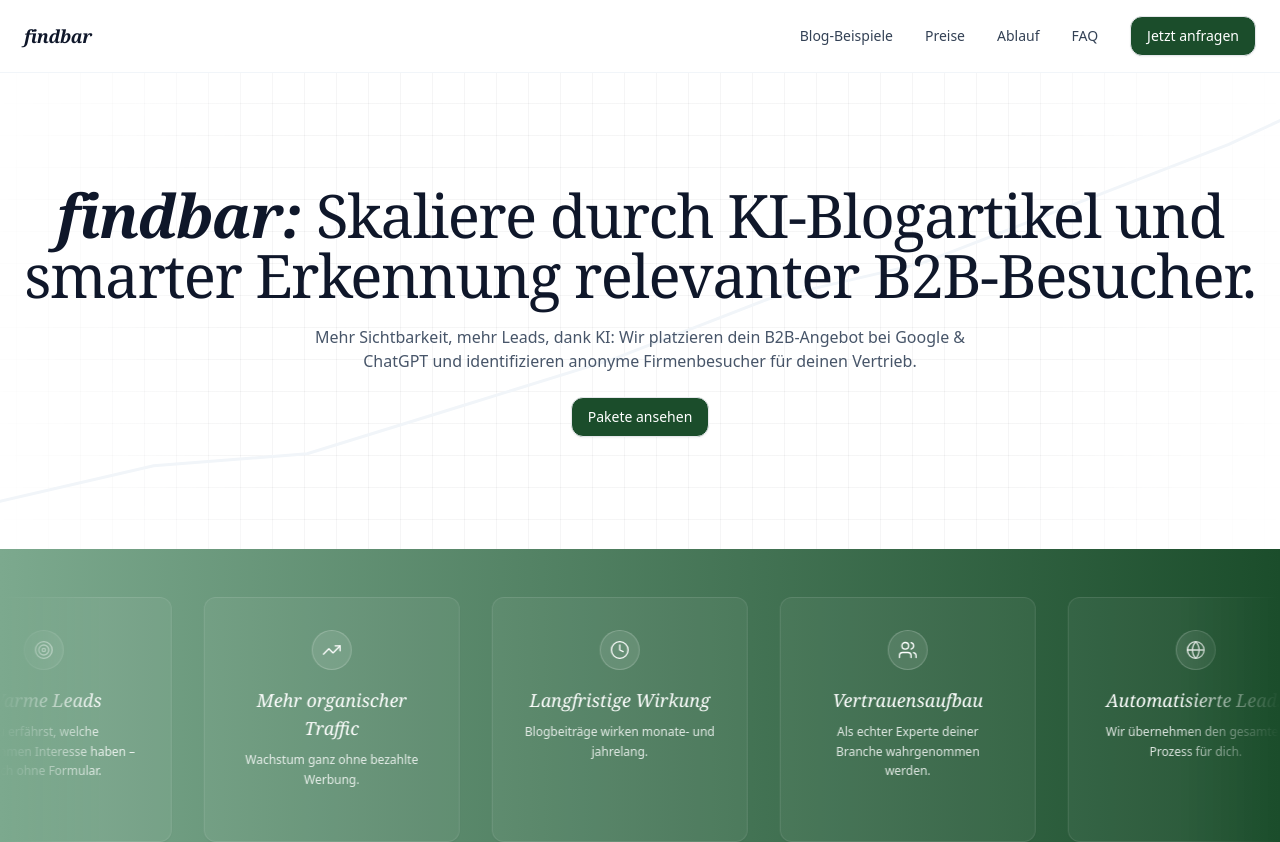
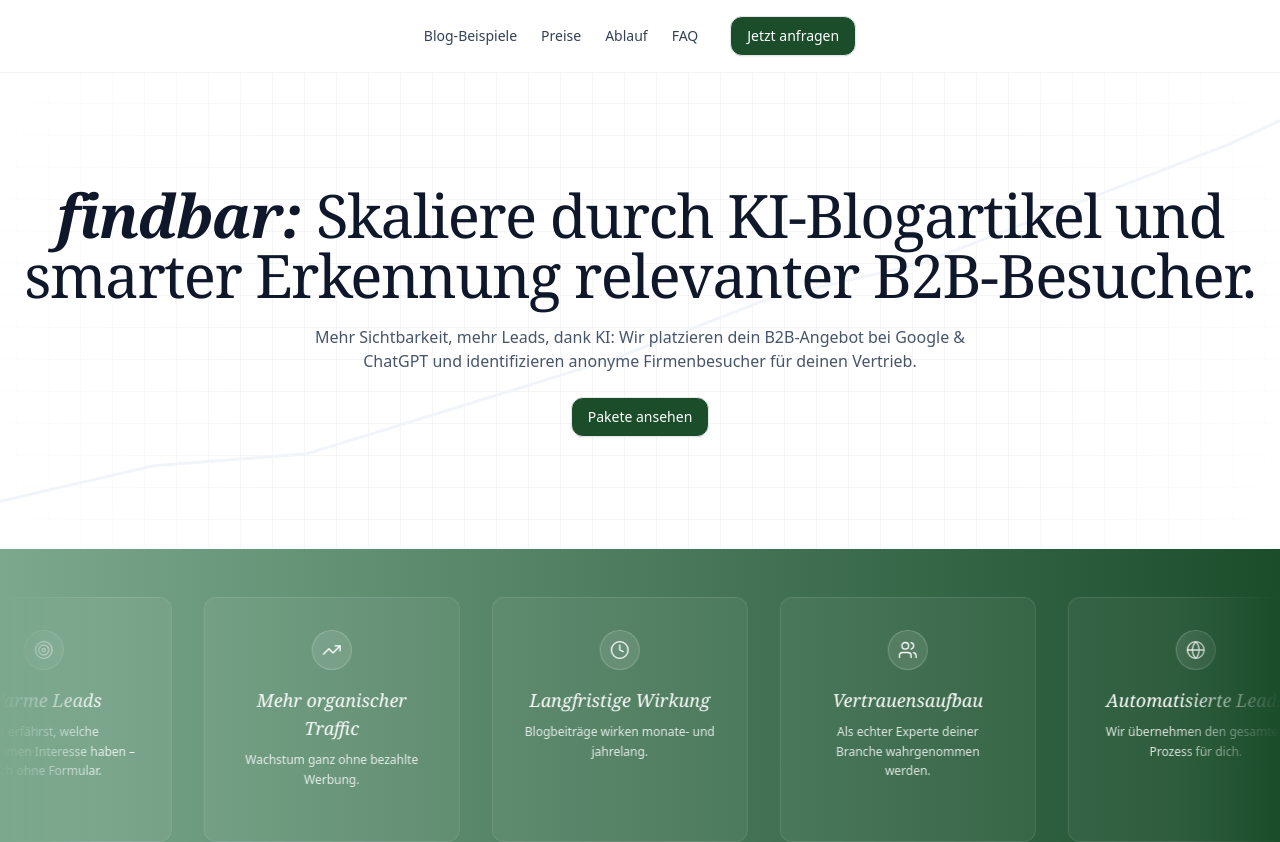
Before and after one commit to lennartnm/findbar_website, a Next.js app: page / in a window 1280 px wide. Shown: the top 842 px of the page. Built offline with nearby package versions, Linux system fonts and the light colour scheme.

Commit message:
Update page.tsx

```diff
--- a/src/app/page.tsx
+++ b/src/app/page.tsx
@@ -131,109 +131,35 @@
   );
 }
 
-/* --------------------------- Header (mit Mobile-Hamburger) --------------------------- */
+/* --------------------------- Header (nur Desktop) --------------------------- */
 function Header() {
-  const [open, setOpen] = React.useState(false);
-
-  React.useEffect(() => {
-    function onKey(e: KeyboardEvent) {
-      if (e.key === "Escape") setOpen(false);
-    }
-    window.addEventListener("keydown", onKey);
-    return () => window.removeEventListener("keydown", onKey);
-  }, []);
-
-  const navItems = [
-    { href: "#blog", label: "Blog-Beispiele" },
-    { href: "#preise", label: "Preise" },
-    { href: "#ablauf", label: "Ablauf" },
-    { href: "#faq", label: "FAQ" },
-  ];
-
   return (
-    <header className="sticky top-0 z-40 border-b border-slate-100 bg-white/90 backdrop-blur supports-[backdrop-filter]:bg-white/60">
-      <div className="mx-auto flex max-w-7xl items-center justify-between px-6 py-4">
-        {/* Left: Brand */}
-        <a href="#" className={`text-lg font-semibold ${serifClass} tracking-tight`}>
-          <span className="italic font-bold">findbar</span>
-        </a>
-
-        {/* Desktop-Navigation */}
-        <nav className="hidden md:flex items-center gap-8">
-          {navItems.map((n) => (
-            <a key={n.href} href={n.href} className="text-sm text-slate-700 hover:text-slate-900">
-              {n.label}
-            </a>
-          ))}
-          <Button asChild>
-            <a className="text-white" href="#preise">Jetzt anfragen</a>
-          </Button>
+    <header className="hidden md:block border-b border-slate-100 bg-white">
+      <div className="mx-auto flex max-w-7xl items-center justify-center gap-8 px-6 py-4">
+        <nav className="flex flex-wrap gap-6">
+          <a href="#blog" className="text-sm" style={{ color: "#334155" }}>
+            Blog-Beispiele
+          </a>
+          <a href="#preise" className="text-sm" style={{ color: "#334155" }}>
+            Preise
+          </a>
+          <a href="#ablauf" className="text-sm" style={{ color: "#334155" }}>
+            Ablauf
+          </a>
+          <a href="#faq" className="text-sm" style={{ color: "#334155" }}>
+            FAQ
+          </a>
         </nav>
-
-        {/* Mobile: Hamburger */}
-        <button
-          className="md:hidden inline-flex items-center justify-center rounded-md p-2 text-slate-700 hover:bg-slate-100"
-          aria-label="Menü öffnen"
-          aria-expanded={open}
-          onClick={() => setOpen(true)}
-        >
-          <Menu className="h-6 w-6" />
-        </button>
+        <Button asChild>
+          <a className="text-white" href="#preise">
+            Jetzt anfragen
+          </a>
+        </Button>
       </div>
-
-      {/* Mobile Panel */}
-      {open && (
-        <div className="md:hidden fixed inset-0 z-50">
-          {/* Overlay */}
-          <button
-            className="absolute inset-0 bg-black/40"
-            aria-label="Menü schließen"
-            onClick={() => setOpen(false)}
-          />
-          {/* Sheet */}
-          <div
-            className="ml-auto h-full w-80 max-w-[85%] bg-white shadow-xl border-l border-slate-200 flex flex-col"
-            role="dialog"
-            aria-modal="true"
-          >
-            <div className="flex items-center justify-between px-4 py-3 border-b border-slate-200">
-              <span className={`text-base font-semibold ${serifClass}`}>Menü</span>
-              <button
-                className="inline-flex items-center justify-center rounded-md p-2 hover:bg-slate-100"
-                aria-label="Menü schließen"
-                onClick={() => setOpen(false)}
-              >
-                <X className="h-5 w-5" />
-              </button>
-            </div>
-
-            <nav className="p-2">
-              {navItems.map((n) => (
-                <a
-                  key={n.href}
-                  href={n.href}
-                  onClick={() => setOpen(false)}
-                  className="block rounded-lg px-3 py-3 text-slate-800 hover:bg-slate-100"
-                >
-                  {n.label}
-                </a>
-              ))}
-              <div className="p-2">
-                <Button asChild className="w-full">
-                  <a href="#preise" onClick={() => setOpen(false)}>Jetzt anfragen</a>
-                </Button>
-              </div>
-            </nav>
-
-            <div className="mt-auto px-4 py-3 text-xs text-slate-500 border-t border-slate-200">
-              © {new Date().getFullYear()} findbar
-            </div>
-          </div>
-        </div>
-      )}
     </header>
   );
 }
+
 
 
 function Hero() {
```
